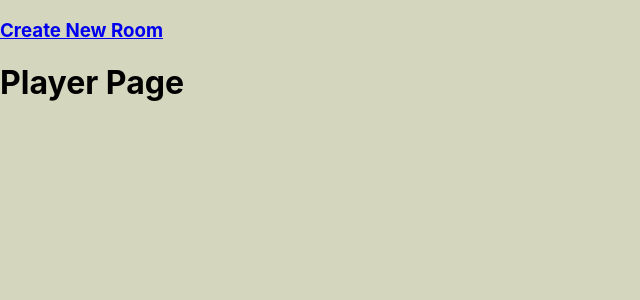
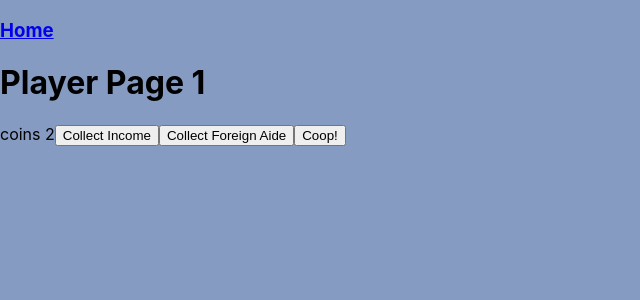
Before and after one commit to sherleyj/coop, a React (Create React App) app in the folder client/: page /1/player/1 in a window 1280 px wide. Shown: the top 300 px of the page, without its empty margins (0-640 px from the left). Built offline with nearby package versions, Linux system fonts and the light colour scheme.

Commit message:
added useParams to coop component

```diff
--- a/client/src/App.css
+++ b/client/src/App.css
@@ -1,5 +1,5 @@
 body {
-  background-color: rgb(212, 214, 190) ;
+  background-color: hsl(218, 32%, 64%)
 }
 
 .App {
@@ -10,7 +10,7 @@ body {
 
 
 .App-header {
-  background-color: #282c34;
+  background-color: #647aa5;
   min-height: 100vh;
   display: flex;
   flex-direction: column;
--- a/client/src/App.js
+++ b/client/src/App.js
@@ -3,7 +3,12 @@ import Nav from './Nav';
 import Coop from './Coop';
 import Player from './Player';
 import './App.css';
-import { BrowserRouter as Router, Switch, Route, useHistory } from 'react-router-dom';
+import {
+  BrowserRouter as Router,
+  Switch,
+  Route,
+  useHistory
+} from 'react-router-dom';
 
 
 function App() {
@@ -13,7 +18,9 @@ function App() {
         <Nav/>
         <Switch>
           <Route path='/' exact component={GameIdForm} />
-          <Route path='/:gameid' exact component={Coop} />
+          <Route path='/:gameid' exact >
+            <Coop />
+          </Route>
           <Route path='/:gameid/player/:id' component={Player} />
         </Switch>
       </Router>
--- a/client/src/Coop.js
+++ b/client/src/Coop.js
@@ -1,25 +1,20 @@
 import React, {Component} from 'react';
 import './App.css';
-import { BrowserRouter as Router, Route, Switch, Link } from "react-router-dom";
+import {
+    useParams,
+    useState
+} from "react-router-dom";
 
-class Coop extends Component {
-  constructor(props) {
-    super(props);
-    this.state = {
-      gameId: "hey",
-     };
+function Coop() {
+    let { gameid } = useParams();
+    return (
+        <div>
+            <h1>Game Page, {gameid}</h1>
+        </div>
+    );
 
-  }
+}
 
 
-  render() {
-
-    return (
-        <div>
-            <h1>Game Page</h1>
-        </div>
-    );
-  }
-}
 
 export default Coop;
--- a/client/src/Nav.js
+++ b/client/src/Nav.js
@@ -7,7 +7,7 @@ function Nav() {
     return (
         <nav>
             <Link to='/'>
-                <h3>Create New Room</h3>
+                <h3>Home</h3>
             </Link>
         </nav>
     );
--- a/client/src/Player.js
+++ b/client/src/Player.js
@@ -1,23 +1,50 @@
 import React, {Component} from 'react';
 import './App.css';
-import { BrowserRouter as Router, Route, Switch, Link } from "react-router-dom";
+// import { BrowserRouter as Router, Route, Switch, Link } from "react-router-dom";
 
 class Player extends Component {
   constructor(props) {
     super(props);
     this.state = {
       gameId: "hey",
-      PlayerId: 1,
+      playerId: 1,
+      coins: 2,
      };
+    this.income = this.income.bind(this);
+    this.aide = this.aide.bind(this);
+    this.coop = this.coop.bind(this);
+  }
 
-  }
+  income(event) {
+    event.preventDefault();
+    this.setState({
+      coins : this.state.coins += 1,
+    });
+  }
+
+  aide()  {
+    this.setState({
+      coins : this.state.coins += 2,
+    });
+  }
+
+  coop()  {
+    if (this.state.coins >= 7) {
+      this.setState({
+        coins : this.state.coins -= 7,
+      });
+    }
+  }
 
 
   render() {
-
     return (
         <div>
-            <h1>Player Page</h1>
+            <h1>Player Page {this.state.playerId}</h1>
+            <span>coins {this.state.coins}</span>
+            <button onClick={this.income}>Collect Income</button>
+            <button onClick={this.aide}>Collect Foreign Aide</button>
+            <button onClick={this.coop}>Coop!</button>
         </div>
     );
   }
```
